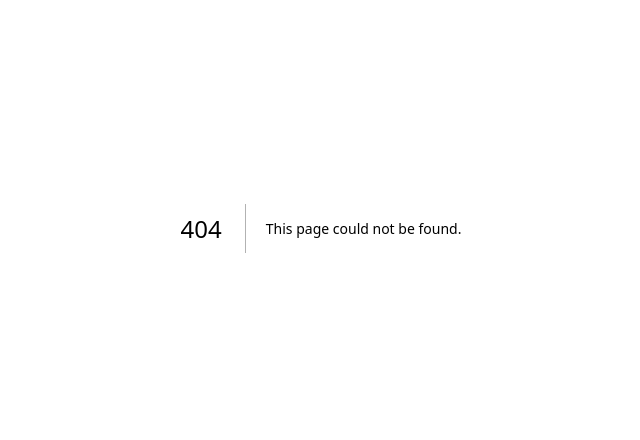
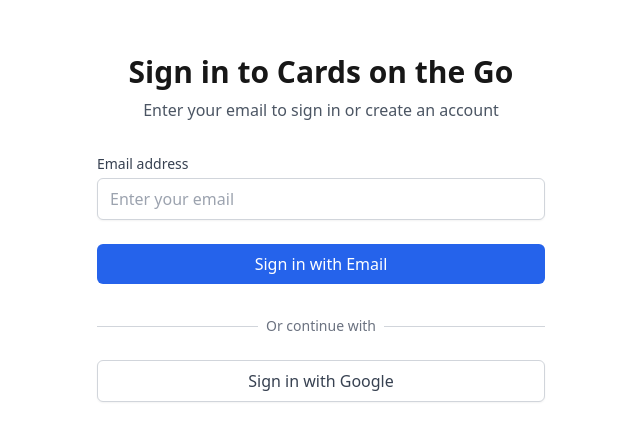
Before and after one commit to elkins2k/cards-on-the-go, a Next.js app: page /auth/signin in a window 1280 px wide. Before the commit this address had no page. Shown: the part 172-612 px from the top of the page, without its empty margins (319-959 px from the left). Built offline with nearby package versions, Linux system fonts and the light colour scheme.

Commit message:
feat: implement authentication with NextAuth, including email and Google providers, and add user session management

```diff
--- a/package.json
+++ b/package.json
@@ -9,12 +9,13 @@
     "lint": "next lint"
   },
   "dependencies": {
-    "@auth/nextjs": "^0.0.0-380f8d56",
-    "@prisma/client": "^5.10.2",
+    "@auth/prisma-adapter": "^2.9.0",
+    "@prisma/client": "^5.22.0",
     "@react-leaflet/core": "^2.1.0",
     "axios": "^1.6.7",
     "leaflet": "^1.9.4",
     "next": "^13.5.11",
+    "next-auth": "^4.24.11",
     "prisma": "^5.10.2",
     "react": "^18.2.0",
     "react-dom": "^18.2.0",
--- /dev/null
+++ b/src/app/api/auth/[...nextauth]/route.ts
@@ -0,0 +1,44 @@
+import NextAuth, { type NextAuthOptions } from "next-auth";
+import { PrismaAdapter } from "@auth/prisma-adapter";
+import { PrismaClient } from "@prisma/client";
+import GoogleProvider from "next-auth/providers/google";
+import EmailProvider from "next-auth/providers/email";
+
+const prisma = new PrismaClient();
+
+export const authOptions: NextAuthOptions = {
+  adapter: PrismaAdapter(prisma),
+  providers: [
+    EmailProvider({
+      server: {
+        host: process.env.EMAIL_SERVER_HOST,
+        port: Number(process.env.EMAIL_SERVER_PORT),
+        auth: {
+          user: process.env.EMAIL_SERVER_USER,
+          pass: process.env.EMAIL_SERVER_PASSWORD,
+        },
+      },
+      from: process.env.EMAIL_FROM,
+    }),
+    GoogleProvider({
+      clientId: process.env.GOOGLE_CLIENT_ID ?? "",
+      clientSecret: process.env.GOOGLE_CLIENT_SECRET ?? "",
+    }),
+  ],
+  pages: {
+    signIn: '/auth/signin',
+    error: '/auth/error',
+  },
+  callbacks: {
+    session: async ({ session, user }) => {
+      if (session?.user) {
+        session.user.id = user.id;
+      }
+      return session;
+    },
+  },
+};
+
+const handler = NextAuth(authOptions);
+
+export { handler as GET, handler as POST }
--- /dev/null
+++ b/src/app/auth/error/page.tsx
@@ -0,0 +1,33 @@
+'use client'
+
+import { useSearchParams } from 'next/navigation'
+import Link from 'next/link'
+
+export default function AuthError() {
+  const searchParams = useSearchParams()
+  const error = searchParams.get('error')
+
+  const errorMessages: { [key: string]: string } = {
+    default: 'An error occurred during authentication',
+    configuration: 'There is a problem with the server configuration',
+    accessdenied: 'You do not have permission to sign in',
+    verification: 'The verification link was invalid or has expired',
+  }
+
+  const message = error ? errorMessages[error] || errorMessages.default : errorMessages.default
+
+  return (
+    <div className="flex min-h-screen flex-col items-center justify-center p-4">
+      <div className="w-full max-w-md text-center">
+        <h2 className="text-3xl font-bold text-red-600">Authentication Error</h2>
+        <p className="mt-2 text-gray-600">{message}</p>
+        <Link
+          href="/auth/signin"
+          className="mt-6 inline-block rounded-md bg-blue-600 px-4 py-2 text-white hover:bg-blue-700 focus:outline-none focus:ring-2 focus:ring-blue-500 focus:ring-offset-2"
+        >
+          Try Again
+        </Link>
+      </div>
+    </div>
+  )
+}
--- /dev/null
+++ b/src/app/auth/signin/page.tsx
@@ -0,0 +1,69 @@
+'use client'
+
+import { signIn } from 'next-auth/react'
+import { useState } from 'react'
+
+export default function SignIn() {
+  const [email, setEmail] = useState('')
+
+  const handleSubmit = async (e: React.FormEvent) => {
+    e.preventDefault()
+    await signIn('email', { email, callbackUrl: '/' })
+  }
+
+  return (
+    <div className="flex min-h-screen flex-col items-center justify-center p-4">
+      <div className="w-full max-w-md space-y-8">
+        <div className="text-center">
+          <h2 className="text-3xl font-bold">Sign in to Cards on the Go</h2>
+          <p className="mt-2 text-gray-600">Enter your email to sign in or create an account</p>
+        </div>
+
+        <form onSubmit={handleSubmit} className="mt-8 space-y-6">
+          <div>
+            <label htmlFor="email" className="block text-sm font-medium text-gray-700">
+              Email address
+            </label>
+            <input
+              id="email"
+              name="email"
+              type="email"
+              required
+              value={email}
+              onChange={(e) => setEmail(e.target.value)}
+              className="mt-1 block w-full rounded-md border border-gray-300 px-3 py-2 shadow-sm focus:border-blue-500 focus:outline-none focus:ring-blue-500"
+              placeholder="Enter your email"
+            />
+          </div>
+
+          <button
+            type="submit"
+            className="w-full rounded-md bg-blue-600 px-4 py-2 text-white hover:bg-blue-700 focus:outline-none focus:ring-2 focus:ring-blue-500 focus:ring-offset-2"
+          >
+            Sign in with Email
+          </button>
+        </form>
+
+        <div className="mt-6">
+          <div className="relative">
+            <div className="absolute inset-0 flex items-center">
+              <div className="w-full border-t border-gray-300" />
+            </div>
+            <div className="relative flex justify-center text-sm">
+              <span className="bg-white px-2 text-gray-500">Or continue with</span>
+            </div>
+          </div>
+
+          <div className="mt-6">
+            <button
+              onClick={() => signIn('google', { callbackUrl: '/' })}
+              className="w-full rounded-md border border-gray-300 bg-white px-4 py-2 text-gray-700 shadow-sm hover:bg-gray-50 focus:outline-none focus:ring-2 focus:ring-blue-500 focus:ring-offset-2"
+            >
+              Sign in with Google
+            </button>
+          </div>
+        </div>
+      </div>
+    </div>
+  )
+}
--- a/src/app/layout.tsx
+++ b/src/app/layout.tsx
@@ -1,6 +1,7 @@
 import type { Metadata } from "next";
 import { Inter } from "next/font/google";
 import "./globals.css";
+import { NextAuthProvider } from '@/components/providers/NextAuthProvider'
 
 const inter = Inter({
   subsets: ["latin"],
@@ -8,8 +9,8 @@
 });
 
 export const metadata: Metadata = {
-  title: "Create Next App",
-  description: "Generated by create next app",
+  title: "Cards on the Go",
+  description: "Find card game events near you",
 };
 
 export default function RootLayout({
@@ -20,7 +21,9 @@
   return (
     <html lang="en">
       <body className={`${inter.variable} font-sans antialiased`}>
-        {children}
+        <NextAuthProvider>
+          {children}
+        </NextAuthProvider>
       </body>
     </html>
   );
--- /dev/null
+++ b/src/components/providers/NextAuthProvider.tsx
@@ -0,0 +1,7 @@
+'use client'
+
+import { SessionProvider } from 'next-auth/react'
+
+export function NextAuthProvider({ children }: { children: React.ReactNode }) {
+  return <SessionProvider>{children}</SessionProvider>
+}
```
Also changed, not shown: src/lib/auth.ts (added, +20 -0 lines), src/middleware.ts (added, +25 -0 lines), src/types/next-auth.d.ts (added, +18 -0 lines), 2 other files (tests, documents, lock files or other folders).
